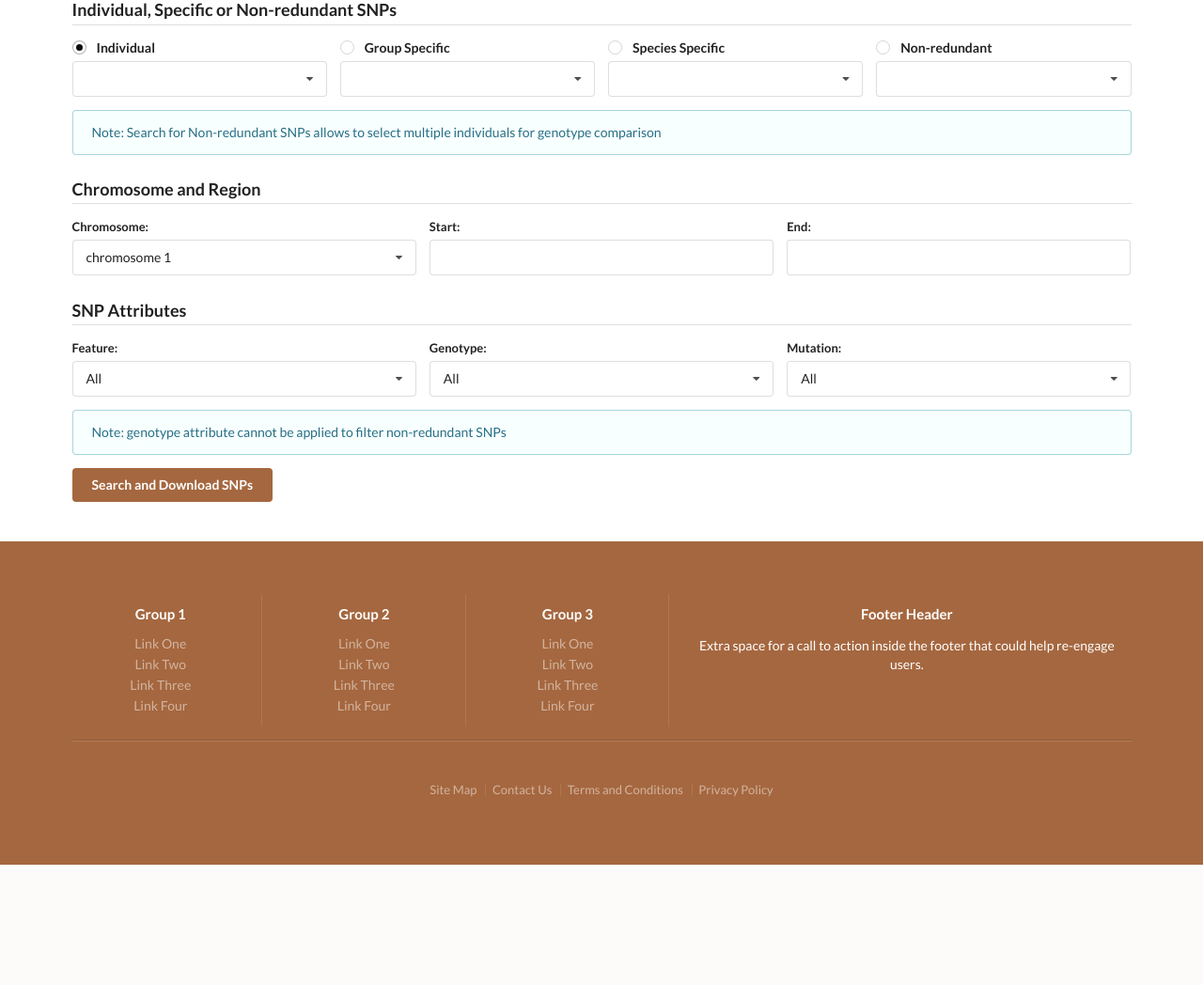
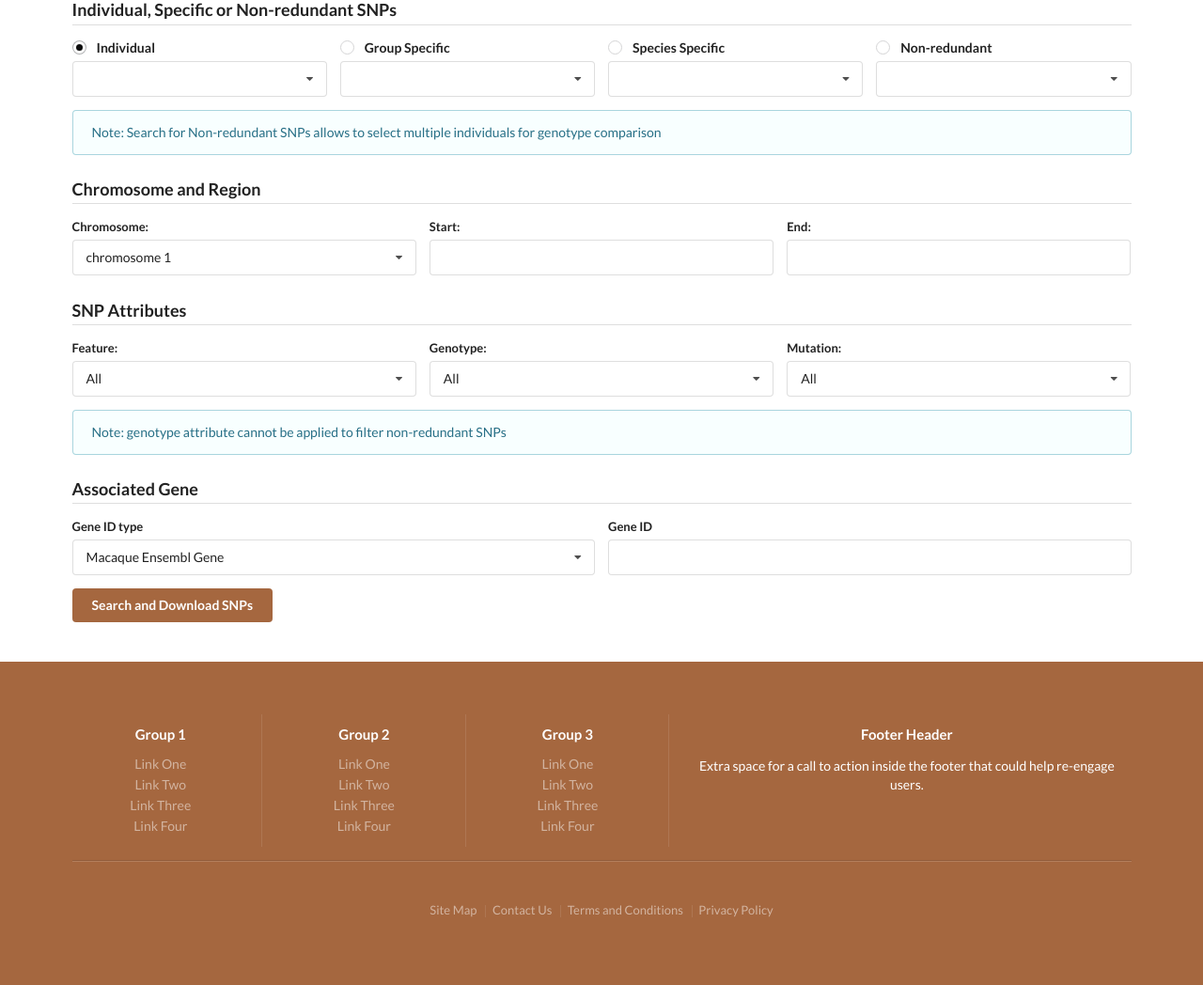
Before and after one commit to lmdu/bioinfo, a Django app: page /macsnpdb/retrieve/ in a window 1280 px wide. Shown: the part 124-1172 px from the top of the page at 94% size. Before the commit the page ends 1044 px from the top, so only its background shows below. Run offline with Django 3.2, Linux system fonts and the light colour scheme; data that the repository does not hold is empty; some libraries are stand-ins or nearby versions.

Commit message:
update base template

```diff
--- a/macaca/jinja2/macaca/base.html
+++ b/macaca/jinja2/macaca/base.html
@@ -32,8 +32,8 @@
         <div class="ui dropdown item">
           Genes<i class="dropdown icon"></i>
           <div class="menu">
-            <a href="{{ url('diseases') }}" class="item">Disease Associated Gene</a>
-            <a href="{{ url('drugs') }}" class="item">Drug Target Gene</a>
+            <a href="{{ url('diseases') }}" class="item">Disease associated gene</a>
+            <a href="{{ url('drugs') }}" class="item">Drug target gene</a>
           </div>
         </div>
         <a class="item {% if urlname=='statistics' %} active {% endif %}" href="{{ url('statistics') }}" title="Statistical table">Statistics</a>
@@ -41,7 +41,7 @@
         <div class="ui dropdown item">
           Help<i class="dropdown icon"></i>
           <div class="menu">
-            <a class="item" href="">User Guide</a>
+            <a class="item" href="">User guide</a>
             <a class="item" href="">Process pipeline</a>
             <div class="divider"></div>
             <a class="item" href="{{ url('organism') }}">Individual information</a>
--- a/macaca/jinja2/macaca/retrieve.html
+++ b/macaca/jinja2/macaca/retrieve.html
@@ -113,6 +113,22 @@
 </div>
 <div class="ui info message">Note: genotype attribute cannot be applied to filter non-redundant SNPs</div>
 
+<div class="ui dividing header">Associated Gene</div>
+<div class="two fields">
+	<div class="field">
+		<label>Gene ID type</label>
+		<select name="idtype" class="ui selection dropdown">
+			<option value="ensembl">Macaque Ensembl Gene</option>
+			<option value="disease">OMIM pheotype accession number</option>
+			<option value="drug">Drug ID from Drugbank</option>
+		</select>
+	</div>
+	<div class="field">
+		<label>Gene ID</label>
+		<input type="text" name="gene">
+	</div>
+</div>
+
 <div class="fields">
 	<div class="field">
 		<button type="submit" class="ui brown button">Search and Download SNPs</button>
```
